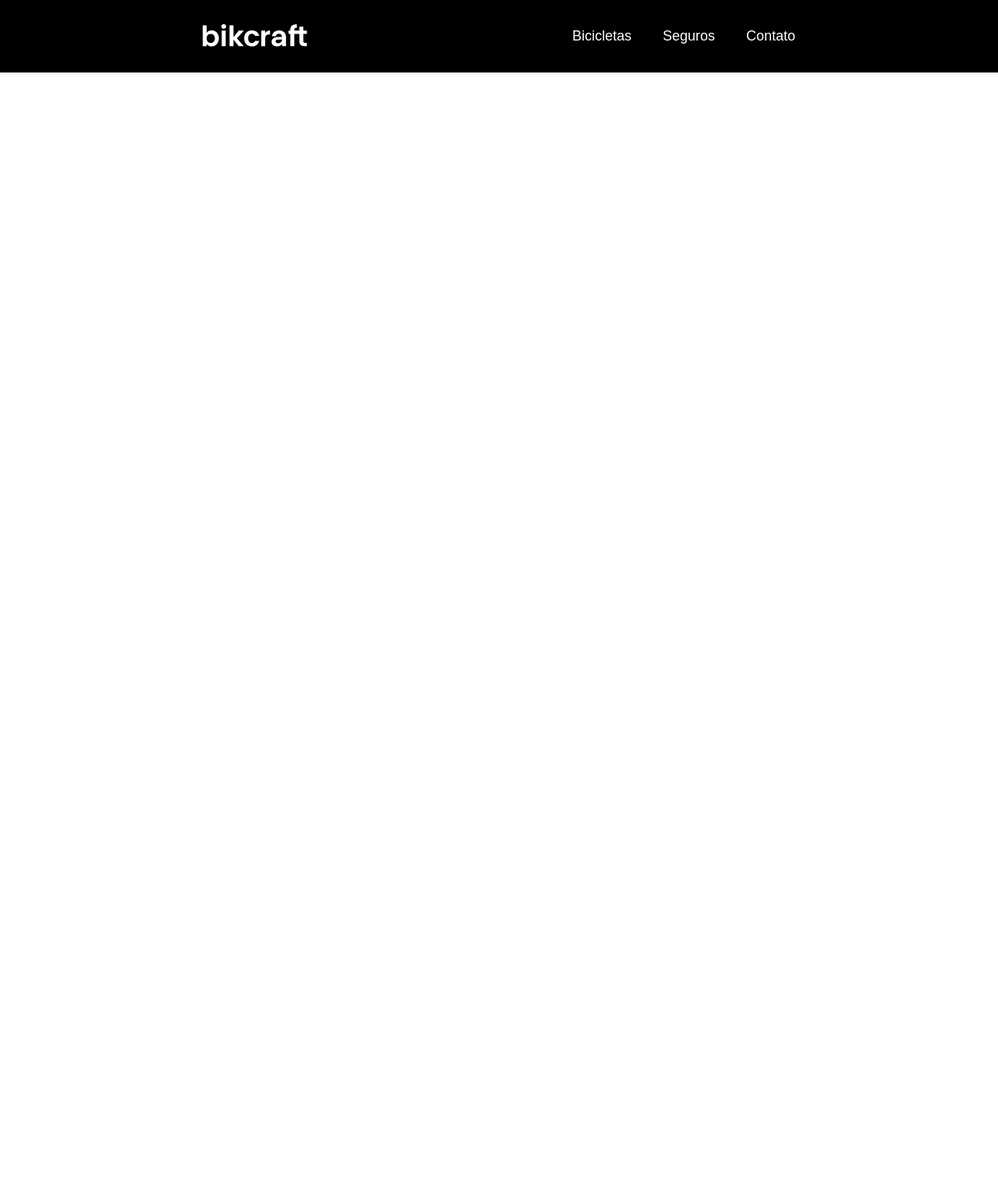
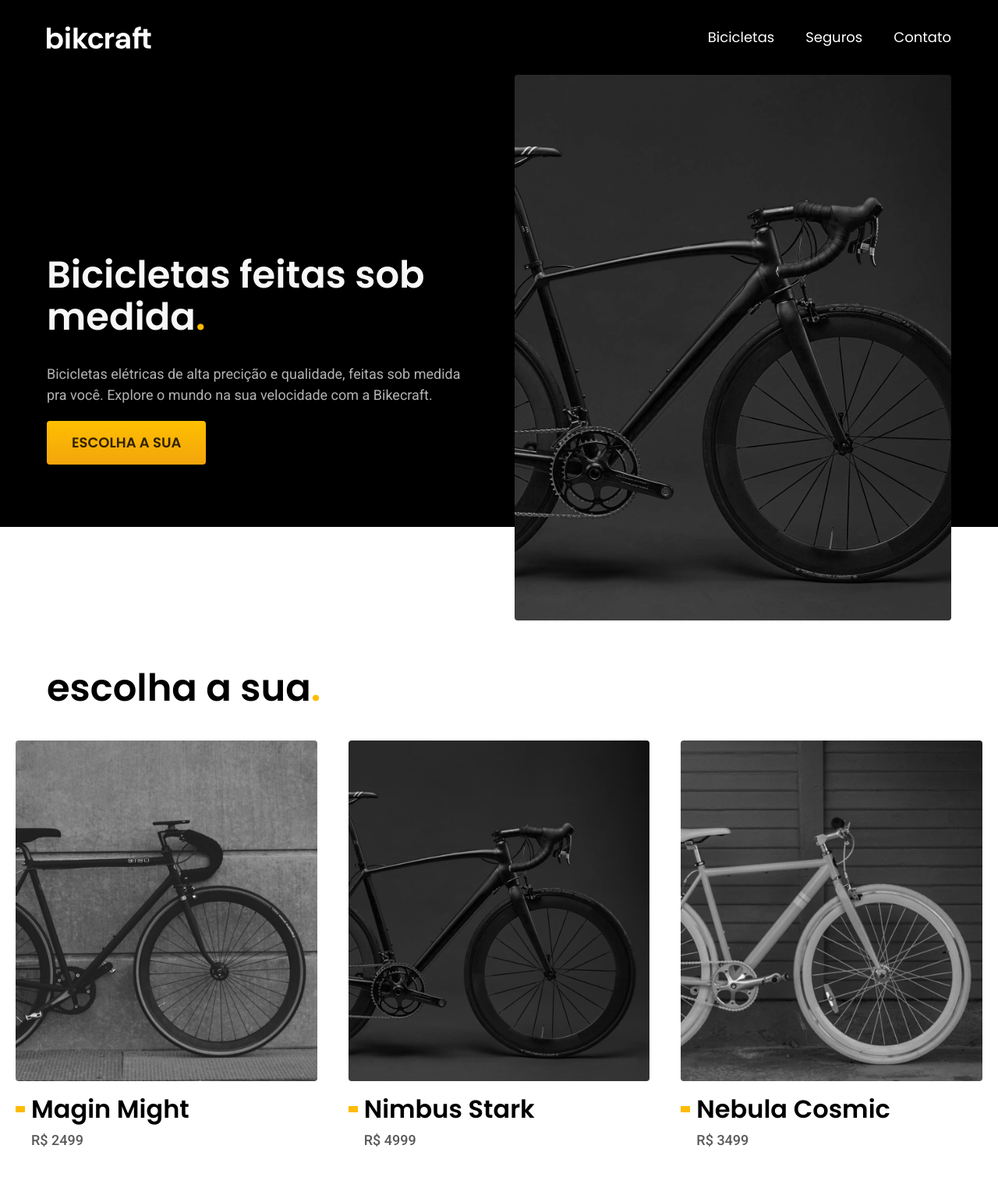
Before and after one commit to arrudafdc/bikcraft, a plain HTML site: page index.html in a window 1280 px wide. Shown: the whole page at 78% size. Before the commit the page ends 800 px from the top, so only its background shows below. Drawn offline with Linux system fonts and the light colour scheme.

Commit message:
sessão bicicleta lista adicionada

```diff
--- /dev/null
+++ b/css/bicicletas/bicicletas-lista.css
@@ -0,0 +1,62 @@
+.bicicleta-lista {
+    padding: 60px 0 120px 0;
+}
+
+.bicicleta-lista h2 {
+    margin-bottom: 40px;
+}
+
+.bicicleta-lista ul {
+    display: flex;
+    gap: 40px;
+    padding: 0 20px;
+    max-width: 1400px;
+    margin: 0 auto;
+    overflow-x: auto;
+}
+
+.bicicleta-lista li {
+    min-width: 280px;
+}
+
+.bicicleta-lista a {
+    display: block;
+}
+
+.bicicleta-lista img {
+    margin-bottom: 16px;
+}
+
+.bicicleta-lista h3 {
+    margin-bottom: 8px;
+    display: flex;
+    align-items: center;
+}
+
+.bicicleta-lista h3::before {
+    content: "";
+    display: inline-block;
+    height: 8px;
+    width: 12px;
+    background: var(--p1);
+    margin-right: 8px;
+    transition: width .3s;
+}
+
+.bicicleta-lista a:hover h3::before {
+    width: 24px;
+}
+
+.bicicleta-lista li span {
+    padding-left: 20px;
+}
+
+@media (max-width: 800px) {
+    .bicicleta-lista {
+        padding-bottom: 60px;
+    }
+
+    .bicicleta-lista ul {
+        gap: 20px;
+    }
+}
--- /dev/null
+++ b/css/global/global.css
@@ -0,0 +1,30 @@
+@import url('https://fonts.googleapis.com/css2?family=Poppins:wght@400;600&family=Roboto:wght@400;500&display=swap');
+
+body {
+    margin: 0px;
+    font-family: Arial, Helvetica, sans-serif;
+}
+
+h1, h2, h3, h4, ul, p {
+    margin: 0px;
+}
+
+ul {
+    margin: 0px;
+    padding: 0px;
+    list-style: none;
+}
+
+a {
+    text-decoration: none;
+    color: inherit;
+}
+
+img {
+    max-width: 100%;
+    display: block;
+}
+
+img[src$=".jpg"] {
+    border-radius: 4px;
+}
--- /dev/null
+++ b/css/global/header.css
@@ -0,0 +1,73 @@
+.header-bg {
+    background: #000;
+}
+
+.header {
+    display: flex;
+    justify-content: space-between;
+    align-items: center;
+    flex-wrap: wrap;
+    gap: 20px;
+    padding-top: 20px;
+    padding-bottom: 20px;
+}
+
+.header-menu {
+    display: flex;
+    gap: 40px;
+    flex-wrap: wrap;
+}
+
+.header-menu a {
+    display: inline-block;
+    padding: 16px 0;
+    position: relative;
+
+}
+
+.header-menu a:after {
+    content: "";
+    display: block;
+    height: 2px;
+    width: 0%;
+    margin-top: 4px;
+    background: var(--c0);
+    transition: 0.3s;
+    position: absolute;
+}
+
+.header-menu a:hover:after {
+    width: 100%;
+}
+
+@media (max-width: 800px) {
+    .header-menu {
+        gap: 20px;
+    }
+
+    .header-menu a {
+        background: var(--c11);
+        padding: 12px 16px;
+        border-radius: 4px;
+
+    }
+
+    .header-menu a:hover {
+        background: var(--c10);
+    }
+
+    .header-menu a:after {
+        display: none;
+    }
+}
+
+@media (max-width: 600px) {
+    .header-menu {
+        gap: 12px;
+    }
+
+    .header-menu a {
+        padding: 8px 12px;
+        font-size: 14px;
+    }
+}
--- /dev/null
+++ b/css/home/introducao.css
@@ -0,0 +1,55 @@
+.introducao-bg {
+    background: var(--c12);
+    box-shadow: inset 0 -120px #FFF;
+}
+
+.introducao {
+    display: grid;
+    grid-template-columns: 1fr 1fr;
+    gap: 0px 40px;
+}
+
+.introducao-conteudo {
+    align-self: end;
+    padding-bottom: 200px;
+}
+
+.introducao img {
+    height: 100%;
+    object-fit: cover;
+    border-radius: 4px;
+}
+
+.introducao h1 {
+    margin-bottom: 32px;
+}
+
+.introducao p {
+    margin-bottom: 20px;
+}
+
+@media (max-width: 800px) {
+    .introducao-bg {
+        background: #111;
+        padding-top: 40px;
+        box-shadow: inset 0 -60px #FFF;
+    }
+
+    .introducao {
+        grid-template-columns: 1fr;
+        gap: 32px
+    }
+
+    .introducao-conteudo {
+        padding-bottom: 0px;
+    }
+
+    .introducao h1 {
+        margin-bottom: 16px;
+    }
+
+    .introducao img {
+        height: 300px;
+        width: 100%;
+    }
+}
--- a/css/style.css
+++ b/css/style.css
@@ -1,91 +1,15 @@
-body {
-    margin: 0px;
-    font-family: Arial, Helvetica, sans-serif;
-}
+@import "./global/global.css";
+@import "./utilidades/tipografia.css";
+@import "./utilidades/cores.css";
 
-ul {
-    margin: 0px;
-    padding: 0px;
-    list-style: none;
-}
+@import "./global/header.css";
 
-a {
-    text-decoration: none;
-}
+/* Componentes */
+@import "./utilidades/componentes.css";
 
-.header-bg {
-    background: #000;
-}
+/* Home */
+@import "./home/introducao.css";
 
-.header {
-    display: flex;
-    justify-content: space-between;
-    box-sizing: border-box;
-    align-items: center;
-    padding: 20px;
-    max-width: 800px;
-    margin: 0 auto;
-    flex-wrap: wrap;
-    gap: 20px;
-}
+/* Bicicletas */
 
-.header-menu {
-    display: flex;
-    gap: 40px;
-    flex-wrap: wrap;
-}
-
-.header-menu a {
-    display: inline-block;
-    padding: 16px 0;
-    color: #FFF;
-    font-size: 18px;
-    position: relative;
-}
-
-.header-menu a:after {
-    content: "";
-    display: block;
-    height: 2px;
-    width: 0%;
-    margin-top: 4px;
-    background: #FFF;
-    transition: 0.3s;
-    position: absolute;
-}
-
-.header-menu a:hover:after {
-    width: 100%;
-}
-
-@media (max-width: 800px) {
-    .header-menu {
-        gap: 20px;
-    }
-
-    .header-menu a {
-        background: #111;
-        padding: 12px 16px;
-        border-radius: 4px;
-
-    }
-
-    .header-menu a:hover {
-        background: #2E2E2E;
-    }
-
-    .header-menu a:after {
-        display: none;
-    }
-}
-
-@media (max-width: 600px) {
-    .header-menu {
-        gap: 12px;
-    }
-
-    .header-menu a {
-        padding: 8px 12px;
-        font-size: 14px;
-    }
-}
+@import "./bicicletas/bicicletas-lista.css";
--- /dev/null
+++ b/css/utilidades/componentes.css
@@ -0,0 +1,33 @@
+.container {
+    box-sizing: border-box;
+    max-width: 1200px;
+    padding-left: 20px;
+    padding-right: 20px;
+    margin-left: auto;
+    margin-right: auto;
+}
+
+.botao {
+    display: inline-block;
+    padding: 16px 32px;
+    background: linear-gradient(#FFBF00, #F2A50C);
+    border-radius: 4px;
+    box-shadow: 0 1px 2px 0 rgba(0, 0, 0, .1);
+    text-transform: uppercase;
+    color: #332200;
+    font-size: 18px;
+    font-family: "Poppins";
+    line-height: 1.33;
+    font-weight: bold;
+}
+
+.botao:hover {
+    background: linear-gradient(#FFB60D, #E59317);
+}
+
+@media (max-width: 600px) {
+    .botao {
+        padding: 12px 16px;
+        font-size: 16px;
+    }
+}
--- /dev/null
+++ b/css/utilidades/cores.css
@@ -0,0 +1,92 @@
+:root {
+    --c0: #FFFFFF;
+    --c1: #F7F7F7;
+    --c2: #EDEDED;
+    --c3: #DEDEDE;
+    --c4: #CCCCCC;
+    --c5: #B2B2B2;
+    --c6: #9C9C9C;
+    --c7: #717171;
+    --c8: #595959;
+    --c9: #404040;
+    --c10: #2E2E2E;
+    --c11: #111111;
+    --c12: #000000;
+    --p1: #FFBB00;
+    --p2: #E4A30B;
+    --p3: #A66F00;
+    --p4: #664400;
+    --p5: #332200;
+}
+
+.c0 {
+    color: var(--c0);
+}
+
+.c1 {
+    color: var(--c1);
+}
+
+.c2 {
+    color: var(--c2);
+}
+
+.c3 {
+    color: var(--c3);
+}
+
+.c4 {
+    color: var(--c4);
+}
+
+.c5 {
+    color: var(--c5);
+}
+
+.c6 {
+    color: var(--c6);
+}
+
+.c7 {
+    color: var(--c7);
+}
+
+.c8 {
+    color: var(--c8);
+}
+
+.c9 {
+    color: var(--c9);
+}
+
+.c10 {
+    color: var(--c10);
+}
+
+.c11 {
+    color: var(--c11);
+}
+
+.c12 {
+    color: var(--c12);
+}
+
+.p1 {
+    color: var(--p1);
+}
+
+.p2 {
+    color: var(--p2);
+}
+
+.p3 {
+    color: var(--p3);
+}
+
+.p4 {
+    color: var(--p4);
+}
+
+.p5 {
+    color: var(--p5);
+}
--- /dev/null
+++ b/css/utilidades/tipografia.css
@@ -0,0 +1,74 @@
+
+.f1-xs {
+    font: 400 0.75rem/1.35 "Poppins", sans-serif
+}
+
+.f2-xs {
+    font: 400 0.875rem/1.43 "Roboto", sans-serif
+}
+
+.f1-s {
+    font: 400 1rem/1.5 "Poppins", sans-serif
+}
+
+.f2-s {
+    font: 400 1rem/1.5 "Roboto", sans-serif
+}
+
+.f1-m,
+.f1-m-b {
+    font: 400 1.125rem/1.35 "Poppins", sans-serif
+}
+
+.f1-m-b {
+    font-weight: 600;
+}
+
+.f2-m {
+    font: 500 1.125rem/1.35 "Roboto", sans-serif
+}
+
+.f1-l {
+    font: 400 1.5rem/1.5 "Poppins", sans-serif;
+}
+
+.f2-l,
+.f2-l-b {
+    font: 400 1.5rem/1.5 "Roboto", sans-serif;
+}
+
+.f2-l-b {
+    font-weight: 500;
+    letter-spacing: 0.015rem;
+}
+
+.f1-xl {
+    font: 600 2rem/1.25 "Poppins", sans-serif;
+}
+
+.f2-xl {
+    font: 500 2rem/1.25 "Roboto", sans-serif;
+}
+
+.f1-xxl {
+    font: 600 4rem/1.125 "Poppins", sans-serif;
+}
+
+@media (max-width: 1300px) {
+    .f1-xxl {
+        font-size: 3rem;
+    }
+    .f2-l,
+    .f2-l-b {
+        font-size: 18px;
+    }
+}
+
+@media (max-width: 800px) {
+    .f1-xxl {
+        font-size: 2rem;
+    }
+    .f1-xl {
+        font-size: 1.5rem;
+    }
+}
--- a/index.html
+++ b/index.html
@@ -9,12 +9,12 @@
     </head>
     <body>
         <header class="header-bg">
-            <div class="header">
+            <div class="header container">
                 <a href="./">
                     <img src="./img/bikcraft.svg" alt="bikcraft">
                 </a>
             <nav>
-                <ul class="header-menu">
+                <ul class="header-menu f1-m c0">
                     <li><a href="./bicicletas.html">Bicicletas</a></li>
                     <li><a href="./seguros.html">Seguros</a></li>
                     <li><a href="./contato.html">Contato</a></li>
@@ -22,5 +22,50 @@
             </nav>
             </div>
         </header>
+
+        <main class="introducao-bg c1">
+            <div class="introducao container">
+                <div class="introducao-conteudo">
+                    <h1 class="f1-xxl">Bicicletas feitas sob medida<span class="p1">.</span></h1>
+                    <p class="c5 f2-l">
+                    Bicicletas elétricas de alta precição
+                    e qualidade, feitas sob medida pra você.
+                    Explore o mundo na sua velocidade com a Bikecraft.
+                    </p>
+                    <a class="botao" href="./bicicletas.html">Escolha a sua</a>
+                </div>
+                <div>
+                    <img src="./img/fotos/introducao.jpg" alt="bicicleta preta">
+                </div>
+            </div>
+        </main>
+
+        <article class="bicicleta-lista">
+            <h2 class="container f1-xxl">escolha a sua<span class="p1">.</span></h2>
+            <ul>
+                <li>
+                    <a href="./bicicletas/magic.html">
+                        <img src="./img/bicicletas/magic-home.jpg" alt="bicicleta preta">
+                        <h3 class="f1-xl">Magin Might</h3>
+                        <span class="f2-m c8">R$ 2499</span>
+                    </a>
+                </li>
+                <li>
+                    <a href="./bicicletas/nimbus.html">
+                        <img src="./img/bicicletas/nimbus-home.jpg" alt="bicicleta preta">
+                        <h3 class="f1-xl">Nimbus Stark</h3>
+                        <span class="f2-m c8">R$ 4999</span>
+                    </a>
+                </li>
+                <li>
+                    <a href="./bicicletas/nebula.html">
+                        <img src="./img/bicicletas/nebula-home.jpg" alt="bicicleta preta">
+                        <h3 class="f1-xl">Nebula Cosmic</h3>
+                        <span class="f2-m c8">R$ 3499</span>
+                    </a>
+                </li>
+            </ul>
+        </article>
+
     </body>
 </html>
```
